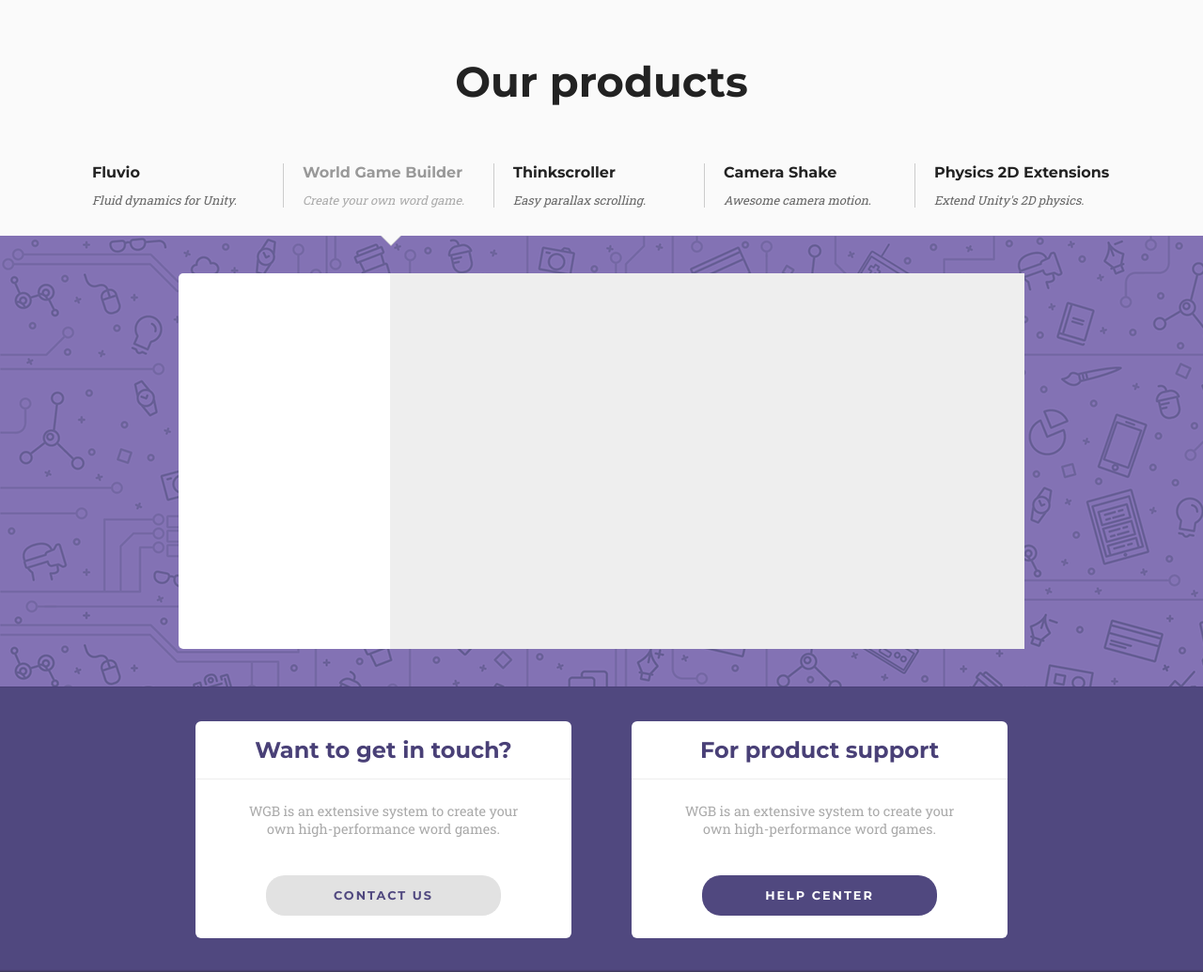
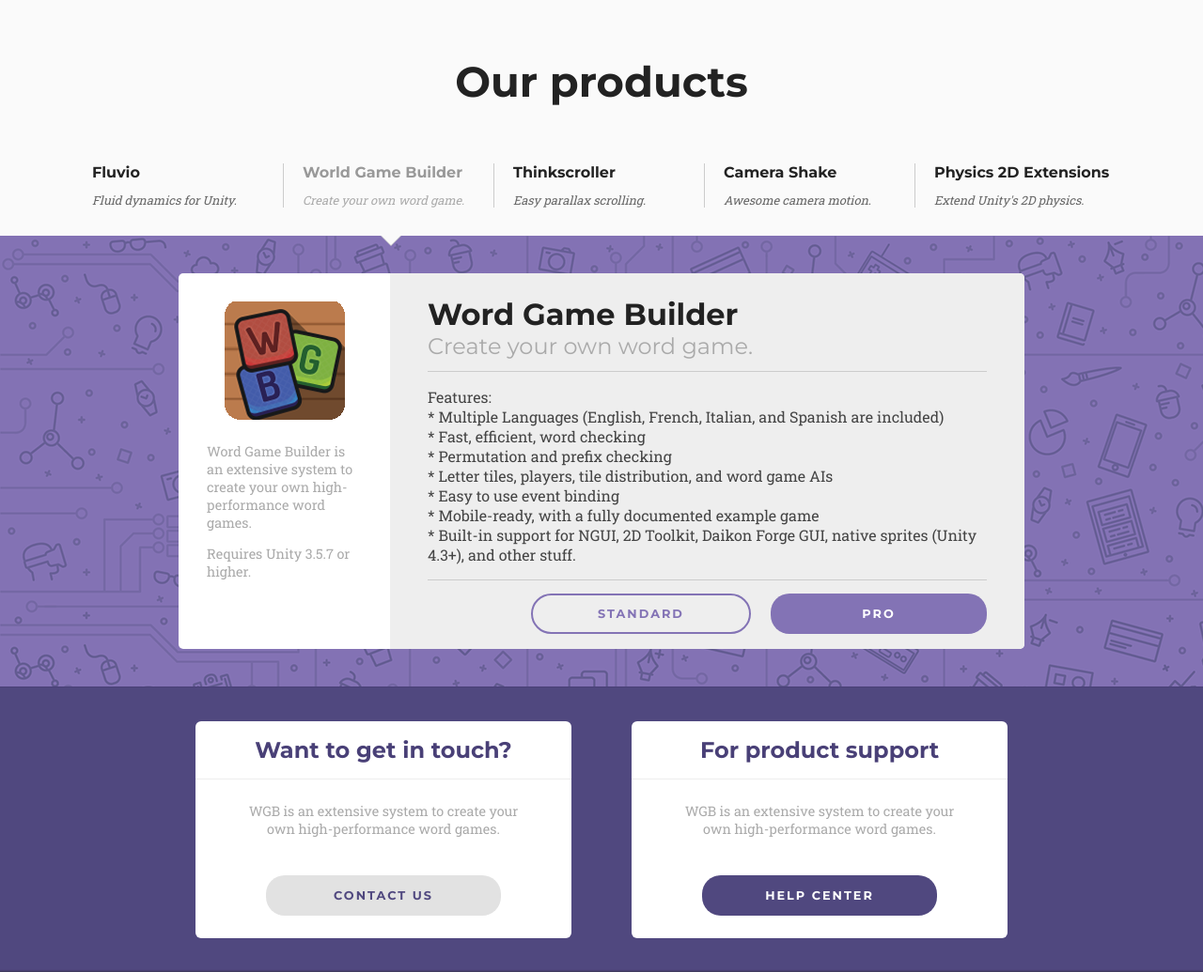
Before and after one commit to nbolt/thinksquirrel, a PHP site: page / in a window 1280 px wide. Shown: the part 2984-4019 px from the top of the page at 94% size. Run offline with PHP 8.4, Linux system fonts and the light colour scheme; some libraries are stand-ins or nearby versions.

Commit message:
product section design

```diff
--- a/index.html
+++ b/index.html
@@ -202,8 +202,33 @@
       <div class='viewport'>
         <div class='top'>
             <div class='product-info'>
-                <div class='left pane'></div
-                ><div class='right pane'></div>
+                <div class='left pane'>
+                  <div class='logo'><img src='/images/wgb.png' /></div>
+                  <div class='text'>
+                    <p>Word Game Builder is an extensive system to create your own high-performance word games.</p>
+                    <p>Requires Unity 3.5.7 or higher.</p>
+                  </div>
+                </div
+                ><div class='right pane'>
+                  <div class='title'>Word Game Builder</div>
+                  <div class='sub'>Create your own word game.</div>
+                  <div class='info'>
+                    <p>
+                      Features:<br/>
+                      * Multiple Languages (English, French, Italian, and Spanish are included)<br/>
+                      * Fast, efficient, word checking<br/>
+                      * Permutation and prefix checking<br/>
+                      * Letter tiles, players, tile distribution, and word game AIs<br/>
+                      * Easy to use event binding<br/>
+                      * Mobile-ready, with a fully documented example game<br/>
+                      * Built-in support for NGUI, 2D Toolkit, Daikon Forge GUI, native sprites (Unity 4.3+), and other stuff.
+                    </p>
+                  </div>
+                  <div class='buttons'>
+                    <div class='purple button'>Pro</div>
+                    <div class='trans button'>Standard</div>
+                  </div>
+                </div>
             </div>
         </div>
         <div class='bottom'>
--- a/style.css
+++ b/style.css
@@ -447,24 +447,94 @@
 #block-4 .viewport .top .product-info {
     height: 400px;
     background-color: white;
-    border-radius: 5px;
     width: 900px;
     margin: 40px auto;
+    border-radius: 5px;
 }
 
 #block-4 .viewport .top .product-info .pane {
     display: inline-block;
-    vertical-align: center;
+    vertical-align: top;
     height: 100%;
+    box-sizing: border-box;
 }
 
 #block-4 .viewport .top .product-info .pane.left {
     width: 25%;
+    border-bottom-left-radius: 5px;
+    border-top-left-radius: 5px;
+    padding: 30px;
 }
 
 #block-4 .viewport .top .product-info .pane.right {
     background-color: #eee;
     width: 75%;
+    border-bottom-right-radius: 5px;
+    border-top-right-radius: 5px;
+    padding: 24px 40px;
+}
+
+#block-4 .viewport .top .product-info .pane.left .logo {
+  text-align: center;
+}
+
+#block-4 .viewport .top .product-info .pane p {
+  font-family: Roboto Slab;
+}
+
+#block-4 .viewport .top .product-info .pane.left p {
+  color: #aaa;
+  font-size: 0.9em;
+}
+
+#block-4 .viewport .top .product-info .text {
+  margin-top: 24px;
+}
+
+#block-4 .viewport .top .product-info .pane.right > .title {
+  font-family: Montserrat;
+  font-size: 2em;
+  font-weight: 600;
+}
+
+#block-4 .viewport .top .product-info .pane.right > .sub {
+  font-family: Montserrat;
+  font-size: 1.5em;
+  color: #aaa;
+}
+
+#block-4 .viewport .top .product-info .pane.right .info {
+  border-top: thin solid #ccc;
+  border-bottom: thin solid #ccc;
+  margin-top: 12px;
+}
+
+#block-4 .viewport .top .product-info .pane.right .info p {
+  color: #444;
+}
+
+#block-4 .viewport .top .product-info .pane.right .buttons .button {
+  display: inline-block;
+  vertical-align: top;
+  margin: 14px 21px 0 0;
+  float: right;
+}
+
+#block-4 .viewport .top .product-info .pane.right .buttons .button:first-child {
+  margin-right: 0;
+}
+
+#block-4 .viewport .top .product-info .pane.right .buttons .button.purple {
+  background-color: hsl(255, 31%, 58%);
+  color: white;
+}
+
+#block-4 .viewport .top .product-info .pane.right .buttons .button.trans {
+  color: hsl(255, 31%, 58%);
+  border: 2px solid hsl(255, 31%, 58%);
+  background-color: #eee;
+  border-radius: 24px;
+  padding: 12px 0;
 }
 
 #block-4 .viewport .bottom {
```
